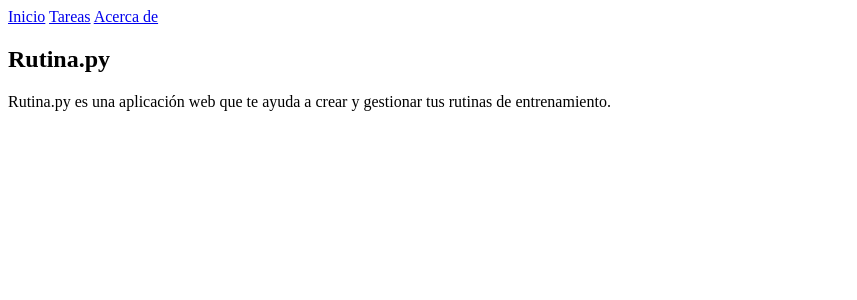
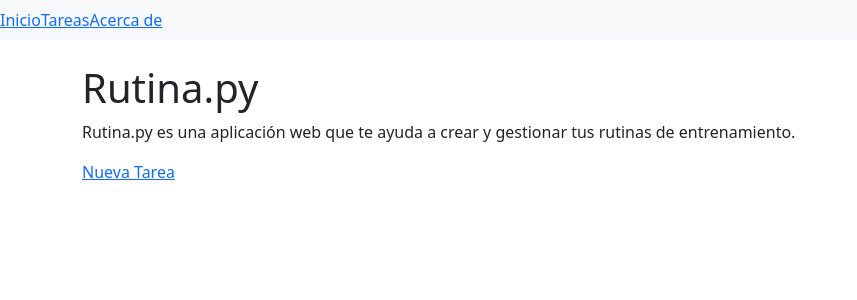
Before and after one commit to juanfuent-es/ebac.it-start-app, a Flask app: page / in a window 1280 px wide. Shown: the top 300 px of the page, without its empty margins (0-857 px from the left). Run offline with Flask 3, Linux system fonts and the light colour scheme.

Commit message:
Añadí link para /nueva-tarea

```diff
--- a/app.py
+++ b/app.py
@@ -1,9 +1,18 @@
-from flask import Flask, render_template
+from flask import Flask, render_template, request, redirect
 app = Flask(__name__)
 
 @app.route("/")
 def index():
     return render_template("index.html")
+
+@app.route("/nueva-tarea", methods=["GET", "POST"])
+def nueva_tarea():
+    if request.method == "POST":
+        nombre = request.form["title"]
+        # return redirect("/tareas")
+        return f"La tarea nueva es: {nombre}"
+    else:
+        return render_template("formulario.html")
 
 @app.route("/tareas")
 def mostrar_tareas():
@@ -15,20 +24,6 @@ def mostrar_tareas():
             "fecha": "2025-08-24",
             "completada": False
         },
-        {
-            "nombre": "Leer",
-            "estado": "pendiente",
-            "prioridad": "media",
-            "fecha": "2025-08-25",
-            "completada": False
-        },
-        {
-            "nombre": "Escribir",
-            "estado": "pendiente",
-            "prioridad": "baja",
-            "fecha": "2025-08-26",
-            "completada": True
-        }
     ]
     return render_template("tareas.html", tareas=tareas)
 
--- a/templates/index.html
+++ b/templates/index.html
@@ -4,5 +4,6 @@
 <article>
   <h1>Rutina.py</h1>
   <p>Rutina.py es una aplicación web que te ayuda a crear y gestionar tus rutinas de entrenamiento.</p>
+  <a href="/nueva-tarea" title="Crear Nueva Tarea">Nueva Tarea</a>
 </article>
 {% endblock %}
--- a/templates/layout.html
+++ b/templates/layout.html
@@ -4,16 +4,19 @@
     <meta charset="UTF-8">
     <meta name="viewport" content="width=device-width, initial-scale=1.0">
     <title>{% block title %}{% endblock %} | Rutina.py</title>
+    <link href="https://cdn.jsdelivr.net/npm/bootstrap@5.3.8/dist/css/bootstrap.min.css" rel="stylesheet" integrity="sha384-sRIl4kxILFvY47J16cr9ZwB07vP4J8+LH7qKQnuqkuIAvNWLzeN8tE5YBujZqJLB" crossorigin="anonymous">
   </head>
   <body>
-    <nav>
+    <nav class="navbar navbar-expand-lg navbar-light bg-light">
       <a href="/">Inicio</a>
       <a href="/tareas">Tareas</a>
       <a href="/acerca-de">Acerca de</a>
     </nav>
-    <main>
+    <br>
+    <main class="container">
       {% block content %}
-        {% endblock %}
+      {% endblock %}
     </main>
+    <script src="https://cdn.jsdelivr.net/npm/bootstrap@5.3.8/dist/js/bootstrap.bundle.min.js" integrity="sha384-FKyoEForCGlyvwx9Hj09JcYn3nv7wiPVlz7YYwJrWVcXK/BmnVDxM+D2scQbITxI" crossorigin="anonymous"></script>
   </body>
 </html>
```
